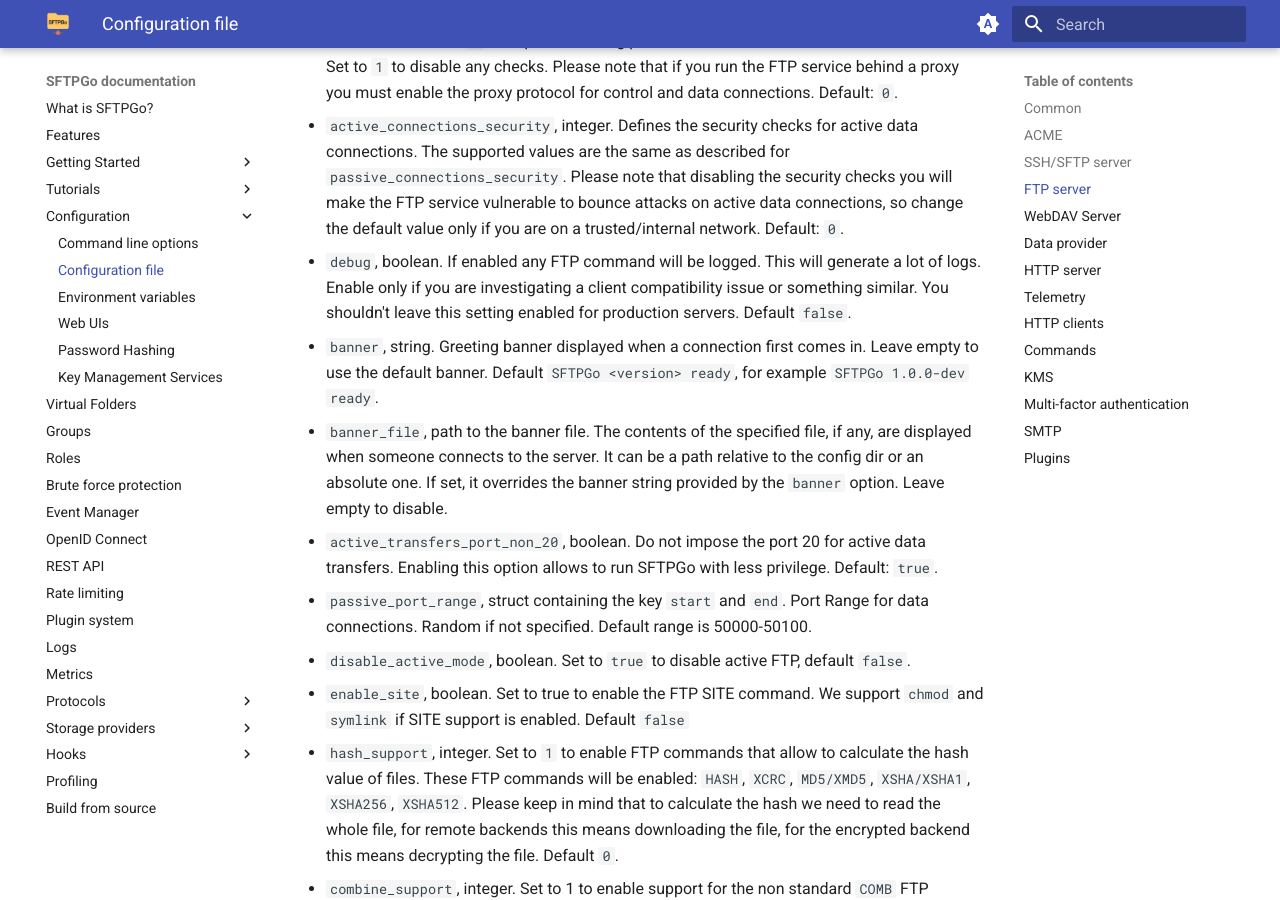
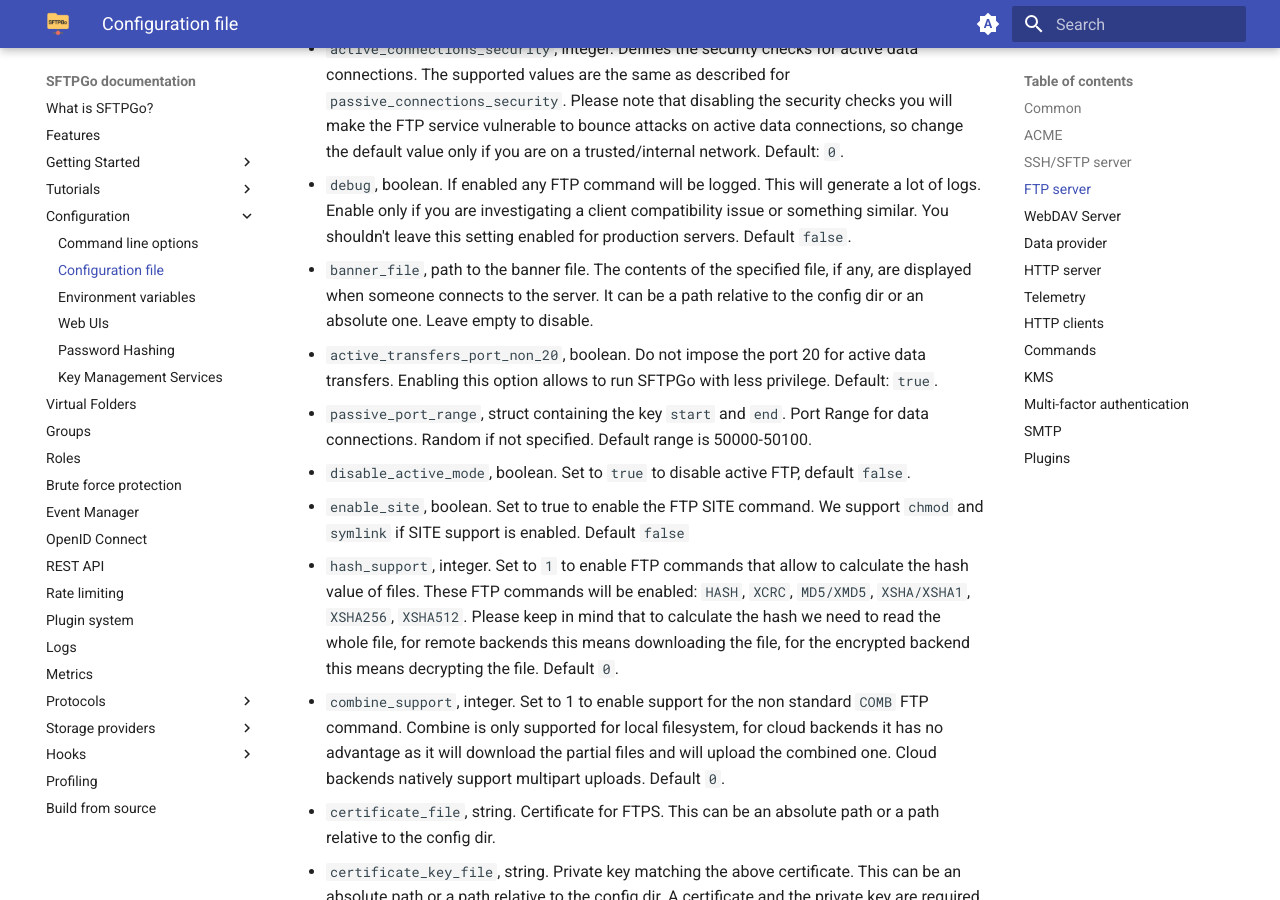
Before and after one commit to sftpgo/docs, an MkDocs documentation site: the page built from docs/config-file.md, in a window 1280 px wide and 900 px high, scrolled down 9414 px. Built offline with MkDocs 1.6.1 and Material for MkDocs 9.7.7, drawn with Linux system fonts in a browser that asks for light colours; emoji names are drawn with the system emoji font; the version menu is left out; some of the changed text lies outside the part shown.

```diff
--- a/docs/config-file.md
+++ b/docs/config-file.md
@@ -86,7 +87,6 @@ Supported configuration parameters for the `sftpd` section:
   - `address`, string. Leave blank to listen on all available network interfaces. Default: ""
   - `apply_proxy_config`, boolean. If enabled the common proxy configuration, if any, will be applied. Default `true`
 - `max_auth_tries` integer. Maximum number of authentication attempts permitted per connection. If set to a negative number, the number of attempts is unlimited. If set to zero, the number of attempts is limited to 6.
-- `banner`, string. Allow some degree of customization for the advertised software version. Set to `short` to hide the SFTPGo version number, if different from `short` the default will be used. The default is `SFTPGo_<version>`, for example `SSH-2.0-SFTPGo_2.6.0`, if set to `short` the identification string will be `SSH-2.0-SFTPGo`. In previous SFTPGo releases we allowed to customize the whole software version, this is a bad idea because many clients rely on the version string to enable/disable some features.
 - `host_keys`, list of strings. It contains the daemon's private host keys. Each host key can be defined as a path relative to the configuration directory or an absolute one. If empty, the daemon will search or try to generate `id_rsa`, `id_ecdsa` and `id_ed25519` keys inside the configuration directory. If you configure absolute paths to files named `id_rsa`, `id_ecdsa` and/or `id_ed25519` then SFTPGo will try to generate these keys using the default settings.
 - `host_certificates`, list of strings. Public host certificates. Each certificate can be defined as a path relative to the configuration directory or an absolute one. Certificate's public key must match a private host key otherwise it will be silently ignored. Default: empty.
 - `host_key_algorithms`, list of strings. Public key algorithms that the server will accept for host key authentication. The supported values are: `rsa-sha2-512-cert-v01@openssh.com`, `rsa-sha2-256-cert-v01@openssh.com`, `ssh-rsa-cert-v01@openssh.com`, `ssh-dss-cert-v01@openssh.com`, `ecdsa-sha2-nistp256-cert-v01@openssh.com`, `ecdsa-sha2-nistp384-cert-v01@openssh.com`, `ecdsa-sha2-nistp521-cert-v01@openssh.com`, `ssh-ed25519-cert-v01@openssh.com`, `ecdsa-sha2-nistp256`, `ecdsa-sha2-nistp384`, `ecdsa-sha2-nistp521`, `rsa-sha2-512`, `rsa-sha2-256`, `ssh-rsa`, `ssh-dss`, `ssh-ed25519`. Certificate algorithms are listed for backward compatibility purposes only, they are not used. Default values: `rsa-sha2-512`, `rsa-sha2-256`, `ecdsa-sha2-nistp256`, `ecdsa-sha2-nistp384`, `ecdsa-sha2-nistp521`, `ssh-ed25519`.
@@ -125,8 +125,7 @@ Supported configuration parameters for the `ftpd` section:
   - `passive_connections_security`, integer. Defines the security checks for passive data connections. Set to `0` to require matching peer IP addresses of control and data connection. Set to `1` to disable any checks. Please note that if you run the FTP service behind a proxy you must enable the proxy protocol for control and data connections. Default: `0`.
   - `active_connections_security`, integer. Defines the security checks for active data connections. The supported values are the same as described for `passive_connections_security`. Please note that disabling the security checks you will make the FTP service vulnerable to bounce attacks on active data connections, so change the default value only if you are on a trusted/internal network. Default: `0`.
   - `debug`, boolean. If enabled any FTP command will be logged. This will generate a lot of logs. Enable only if you are investigating a client compatibility issue or something similar. You shouldn't leave this setting enabled for production servers. Default `false`.
-- `banner`, string. Greeting banner displayed when a connection first comes in. Leave empty to use the default banner. Default `SFTPGo <version> ready`, for example `SFTPGo 1.0.0-dev ready`.
-- `banner_file`, path to the banner file. The contents of the specified file, if any, are displayed when someone connects to the server. It can be a path relative to the config dir or an absolute one. If set, it overrides the banner string provided by the `banner` option. Leave empty to disable.
+- `banner_file`, path to the banner file. The contents of the specified file, if any, are displayed when someone connects to the server. It can be a path relative to the config dir or an absolute one. Leave empty to disable.
 - `active_transfers_port_non_20`, boolean. Do not impose the port 20 for active data transfers. Enabling this option allows to run SFTPGo with less privilege. Default: `true`.
 - `passive_port_range`, struct containing the key `start` and `end`. Port Range for data connections. Random if not specified. Default range is 50000-50100.
 - `disable_active_mode`, boolean. Set to `true` to disable active FTP, default `false`.
```
Also changed, not shown: other parts of docs/config-file.md (+1 -0 lines).
